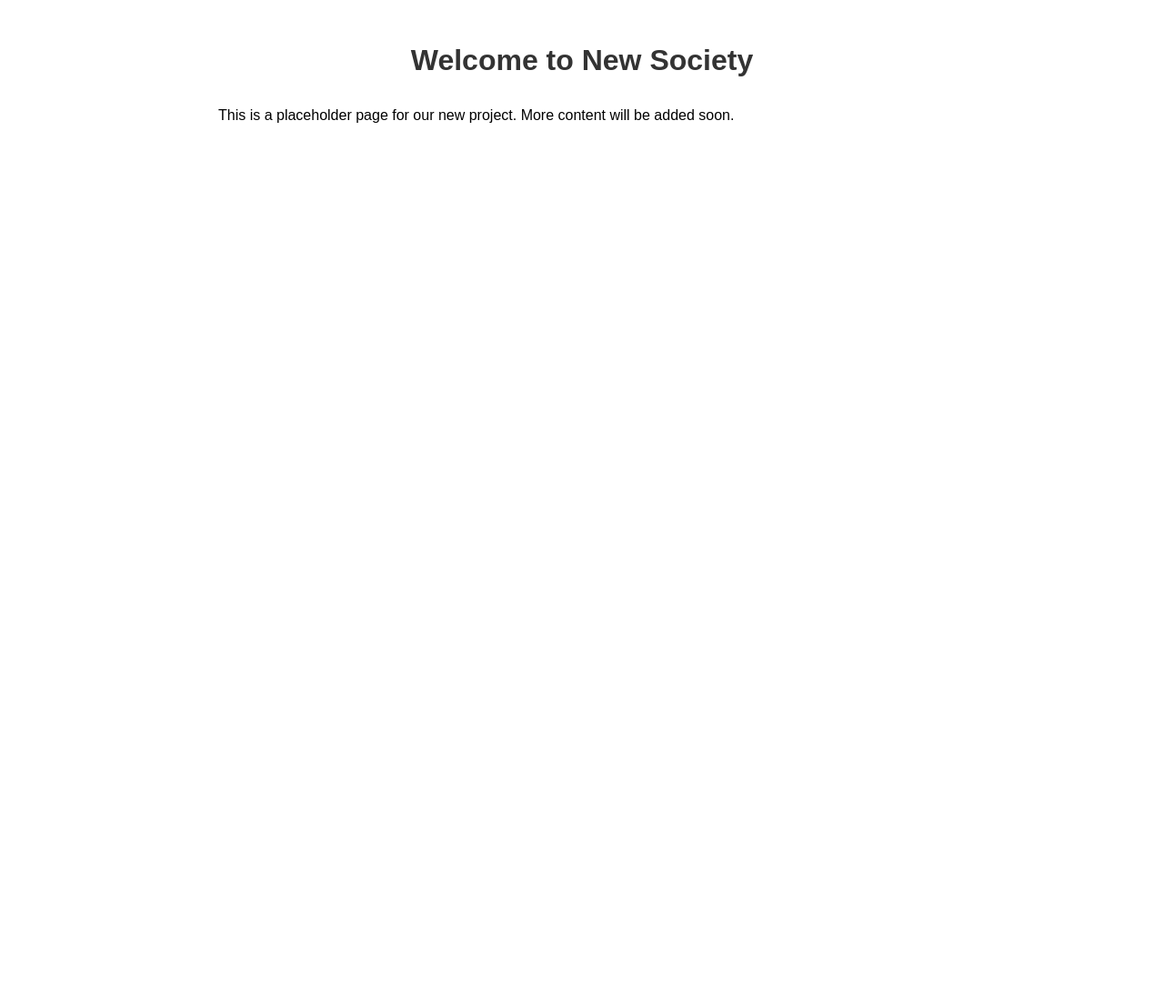
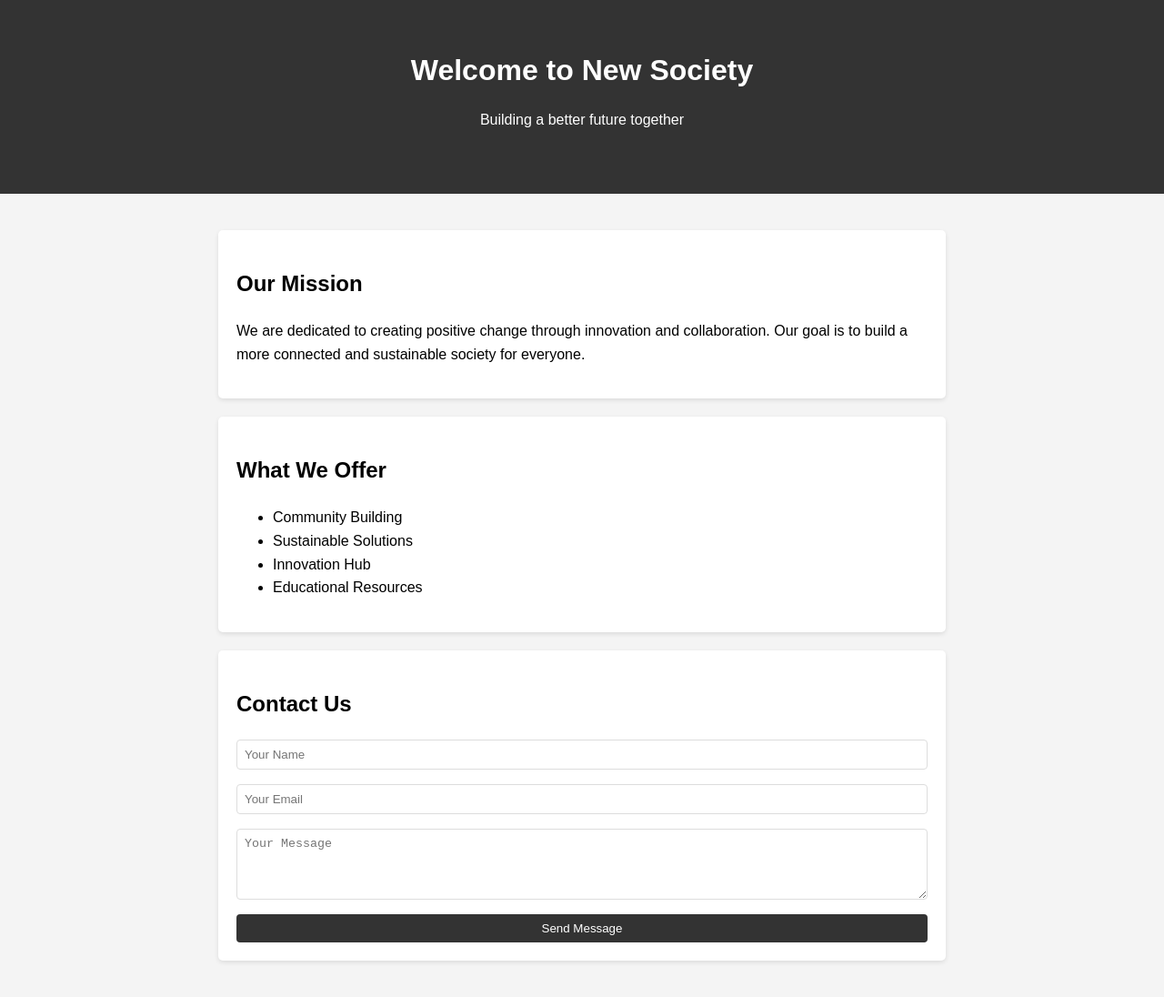
Before and after one commit to KempeG423/new-society-test, a plain HTML site: page index.html in a window 1280 px wide. Shown: the whole page at 91% size. Before the commit the page ends 800 px from the top, so only its background shows below. Drawn offline with Linux system fonts and the light colour scheme.

Commit message:
Add enhanced content and styling to HTML page

```diff
--- a/index.html
+++ b/index.html
@@ -9,22 +9,86 @@
             font-family: Arial, sans-serif;
             line-height: 1.6;
             margin: 0;
-            padding: 20px;
+            padding: 0;
+            background-color: #f4f4f4;
         }
         .container {
             max-width: 800px;
             margin: 0 auto;
+            padding: 20px;
+        }
+        header {
+            background-color: #333;
+            color: white;
+            text-align: center;
+            padding: 2rem 0;
         }
         h1 {
-            color: #333;
-            text-align: center;
+            margin: 0;
+        }
+        section {
+            background-color: white;
+            margin: 20px 0;
+            padding: 20px;
+            border-radius: 5px;
+            box-shadow: 0 2px 5px rgba(0,0,0,0.1);
+        }
+        .contact-form {
+            display: grid;
+            gap: 1rem;
+        }
+        .contact-form input,
+        .contact-form textarea {
+            padding: 0.5rem;
+            border: 1px solid #ddd;
+            border-radius: 4px;
+        }
+        .contact-form button {
+            background-color: #333;
+            color: white;
+            padding: 0.5rem 1rem;
+            border: none;
+            border-radius: 4px;
+            cursor: pointer;
+        }
+        .contact-form button:hover {
+            background-color: #444;
         }
     </style>
 </head>
 <body>
+    <header>
+        <div class="container">
+            <h1>Welcome to New Society</h1>
+            <p>Building a better future together</p>
+        </div>
+    </header>
+
     <div class="container">
-        <h1>Welcome to New Society</h1>
-        <p>This is a placeholder page for our new project. More content will be added soon.</p>
+        <section id="mission">
+            <h2>Our Mission</h2>
+            <p>We are dedicated to creating positive change through innovation and collaboration. Our goal is to build a more connected and sustainable society for everyone.</p>
+        </section>
+
+        <section id="features">
+            <h2>What We Offer</h2>
+            <ul>
+                <li>Community Building</li>
+                <li>Sustainable Solutions</li>
+                <li>Innovation Hub</li>
+                <li>Educational Resources</li>
+            </ul>
+        </section>
+
+        <section id="contact">
+            <h2>Contact Us</h2>
+            <form class="contact-form">
+                <input type="text" placeholder="Your Name" required>
+                <input type="email" placeholder="Your Email" required>
+                <textarea rows="4" placeholder="Your Message" required></textarea>
+                <button type="submit">Send Message</button>
+            </form>
+        </section>
     </div>
 </body>
 </html>
```
